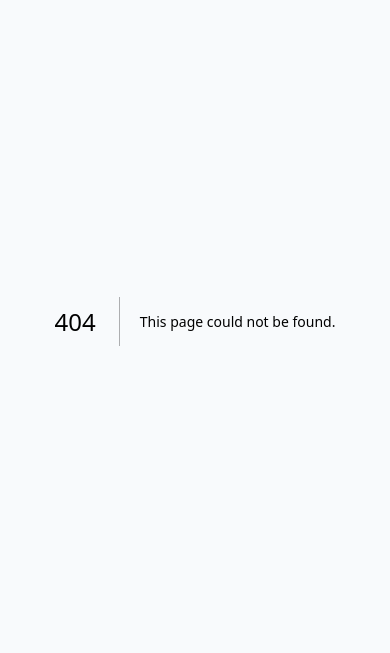
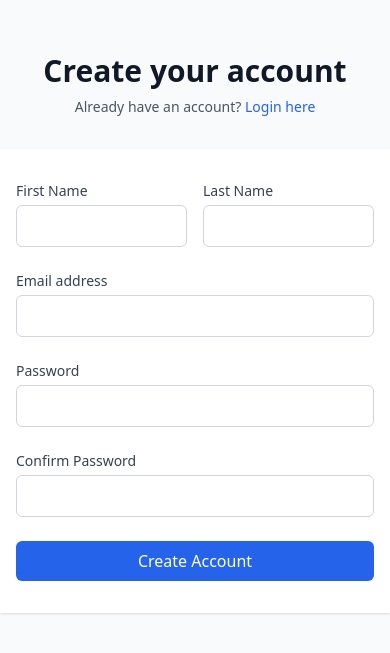
Before and after one commit to sahilwebdev21/E-LearnMate, a Next.js app in the folder frontend/: page /register in a window 390 px wide. Before the commit this address had no page. Shown: the part 101-754 px from the top of the page. Built offline with nearby package versions, Linux system fonts and the light colour scheme.

Commit message:
Auth pages UI with responsive design

```diff
--- /dev/null
+++ b/frontend/src/app/components/auth/AuthForm.tsx
@@ -0,0 +1,42 @@
+import Link from 'next/link'
+
+interface AuthFormProps {
+  title: string
+  subtitle: string
+  children: React.ReactNode
+  linkText: string
+  linkHref: string
+}
+
+const AuthForm = ({
+  title,
+  subtitle,
+  children,
+  linkText,
+  linkHref,
+}: AuthFormProps) => (
+  <div className="min-h-screen bg-gray-50 flex flex-col justify-center py-12 sm:px-6 lg:px-8">
+    <div className="sm:mx-auto sm:w-full sm:max-w-md">
+      <h2 className="mt-6 text-center text-3xl font-extrabold text-gray-900">
+        {title}
+      </h2>
+      <p className="mt-2 text-center text-sm text-gray-600">
+        {subtitle}{' '}
+        <Link
+          href={linkHref}
+          className="font-medium text-blue-600 hover:text-blue-500"
+        >
+          {linkText}
+        </Link>
+      </p>
+    </div>
+
+    <div className="mt-8 sm:mx-auto sm:w-full sm:max-w-md">
+      <div className="bg-white py-8 px-4 shadow sm:rounded-lg sm:px-10">
+        {children}
+      </div>
+    </div>
+  </div>
+)
+
+export default AuthForm
--- /dev/null
+++ b/frontend/src/app/components/auth/InputField.tsx
@@ -0,0 +1,27 @@
+import { InputHTMLAttributes, forwardRef } from 'react'
+
+interface InputProps extends InputHTMLAttributes<HTMLInputElement> {
+  label: string
+  error?: string
+}
+
+const InputField = forwardRef<HTMLInputElement, InputProps>(
+  ({ label, error, ...props }, ref) => (
+    <div className="w-full">
+      <label className="block text-sm font-medium text-gray-700 mb-1">
+        {label}
+      </label>
+      <input
+        ref={ref}
+        {...props}
+        className={`w-full px-3 py-2 border rounded-md ${
+          error ? 'border-red-500' : 'border-gray-300'
+        } focus:outline-none focus:ring-2 focus:ring-blue-500`}
+      />
+      {error && <p className="text-red-500 text-sm mt-1">{error}</p>}
+    </div>
+  )
+)
+
+InputField.displayName = 'InputField'
+export default InputField
--- /dev/null
+++ b/frontend/src/app/components/auth/SubmitButton.tsx
@@ -0,0 +1,16 @@
+interface SubmitButtonProps {
+  text: string
+  isLoading?: boolean
+}
+
+const SubmitButton = ({ text, isLoading }: SubmitButtonProps) => (
+  <button
+    type="submit"
+    disabled={isLoading}
+    className="w-full bg-blue-600 text-white py-2 px-4 rounded-md hover:bg-blue-700 transition-colors disabled:bg-blue-400"
+  >
+    {isLoading ? 'Processing...' : text}
+  </button>
+)
+
+export default SubmitButton
--- a/frontend/src/app/globals.css
+++ b/frontend/src/app/globals.css
@@ -1,3 +1,13 @@
 @tailwind base;
 @tailwind components;
 @tailwind utilities;
+
+/* Custom base styles */
+@layer base {
+  html {
+    @apply scroll-smooth;
+  }
+  body {
+    @apply bg-gray-50 text-gray-900;
+  }
+}
--- /dev/null
+++ b/frontend/src/app/login/page.tsx
@@ -0,0 +1,43 @@
+import AuthForm from '../components/auth/AuthForm'
+import InputField from '../components/auth/InputField'
+import SubmitButton from '../components/auth/SubmitButton'
+
+export default function LoginPage() {
+  return (
+    <AuthForm
+      title="Welcome back"
+      subtitle="Don't have an account?"
+      linkText="Register here"
+      linkHref="/register"
+    >
+      <form className="space-y-6">
+        <InputField
+          label="Email address"
+          name="email"
+          type="email"
+          autoComplete="email"
+          required
+        />
+
+        <InputField
+          label="Password"
+          name="password"
+          type="password"
+          autoComplete="current-password"
+          required
+        />
+
+        <div className="flex items-center justify-end">
+          <a
+            href="#"
+            className="text-sm text-blue-600 hover:text-blue-500"
+          >
+            Forgot password?
+          </a>
+        </div>
+
+        <SubmitButton text="Sign in" />
+      </form>
+    </AuthForm>
+  )
+}
--- /dev/null
+++ b/frontend/src/app/register/page.tsx
@@ -0,0 +1,59 @@
+import AuthForm from '../components/auth/AuthForm'
+import InputField from '../components/auth/InputField'
+import SubmitButton from '../components/auth/SubmitButton'
+
+export default function RegisterPage() {
+  return (
+    <AuthForm
+      title="Create your account"
+      subtitle="Already have an account?"
+      linkText="Login here"
+      linkHref="/login"
+    >
+      <form className="space-y-6">
+        <div className="flex gap-4">
+          <InputField
+            label="First Name"
+            name="firstName"
+            type="text"
+            required
+          />
+          <InputField
+            label="Last Name"
+            name="lastName"
+            type="text"
+            required
+          />
+        </div>
+
+        <InputField
+          label="Email address"
+          name="email"
+          type="email"
+          autoComplete="email"
+          required
+        />
+
+        <InputField
+          label="Password"
+          name="password"
+          type="password"
+          autoComplete="new-password"
+          required
+          minLength={8}
+        />
+
+        <InputField
+          label="Confirm Password"
+          name="confirmPassword"
+          type="password"
+          autoComplete="new-password"
+          required
+          minLength={8}
+        />
+
+        <SubmitButton text="Create Account" />
+      </form>
+    </AuthForm>
+  )
+}
```
